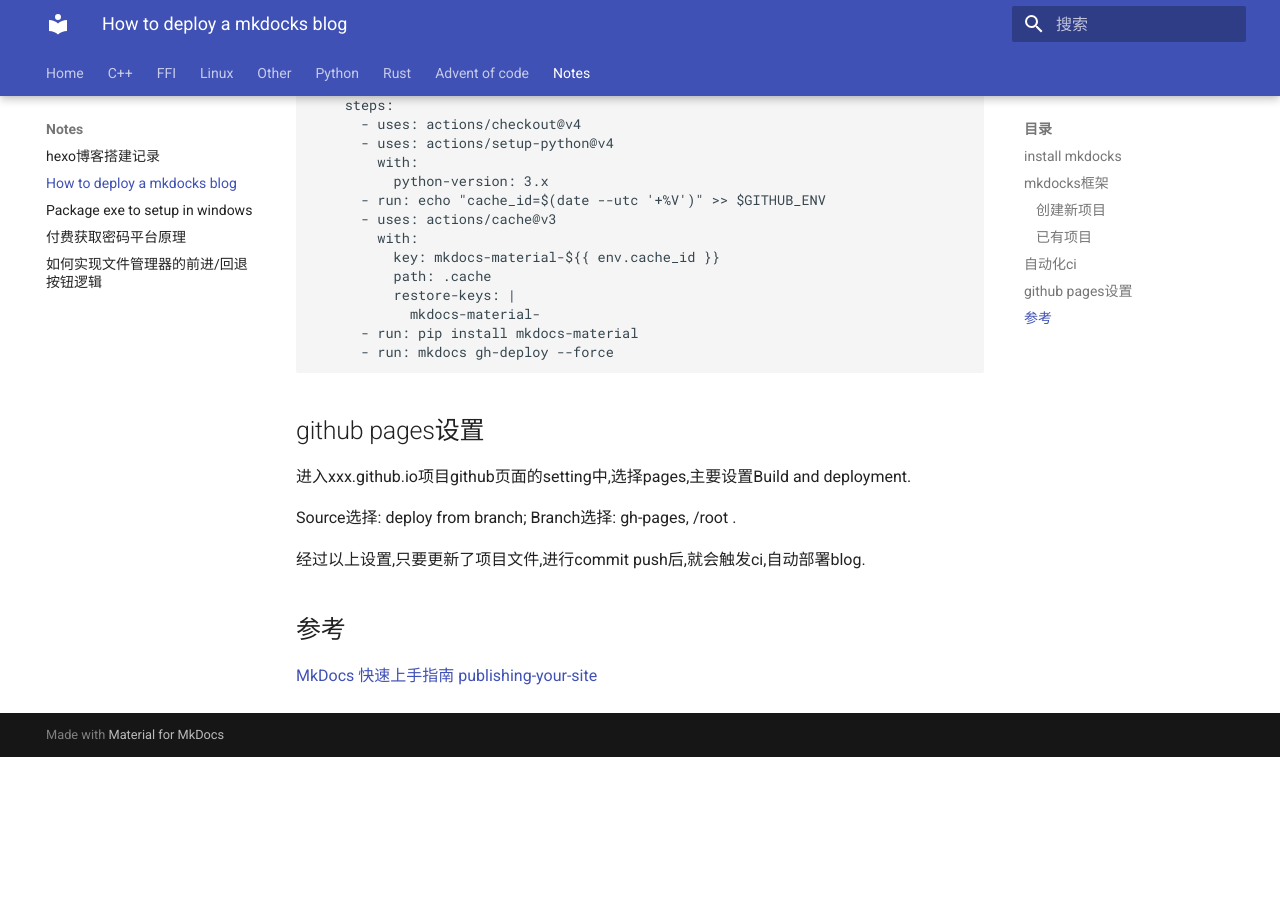
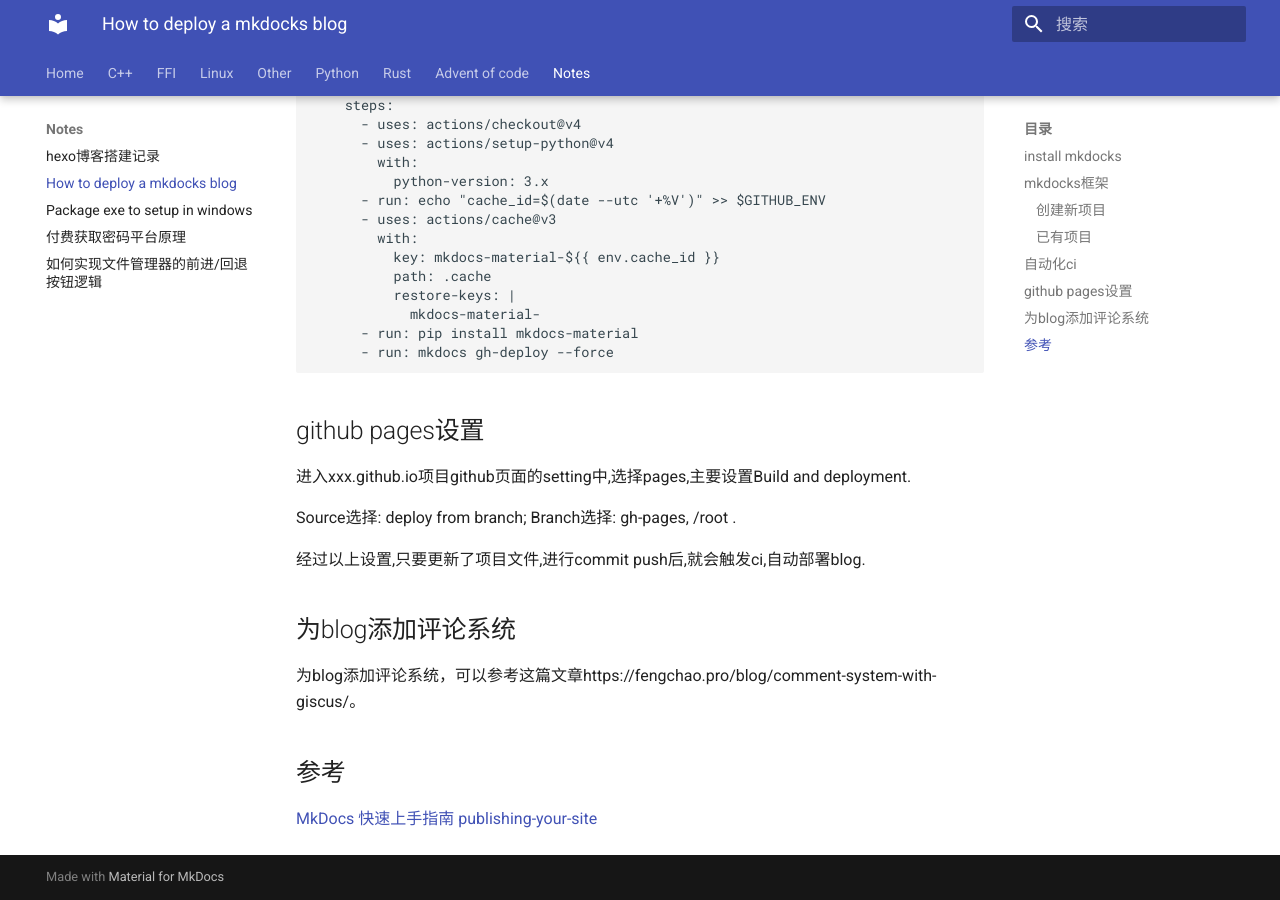
Before and after one commit to KenForever1/KenForever1.github.io, an MkDocs documentation site: the page built from docs/notes/how to deploy a mkdocks blog.md, in a window 1280 px wide and 900 px high, scrolled down 1320 px. Built offline with MkDocs 1.6.1 and Material for MkDocs 9.7.7, drawn with Linux system fonts in a browser that asks for light colours; before the commit the page ends 2077 px from its top, so only the background shows below that.

Commit message:
fix add comments

```diff
--- /dev/null
+++ b/docs/.meta.yml
@@ -0,0 +1 @@
+comments: true
--- a/docs/notes/how to deploy a mkdocks blog.md
+++ b/docs/notes/how to deploy a mkdocks blog.md
@@ -70,6 +70,10 @@ Branch选择: gh-pages, /root .
 
 经过以上设置,只要更新了项目文件,进行commit push后,就会触发ci,自动部署blog.
 
+## 为blog添加评论系统
+
+为blog添加评论系统，可以参考这篇文章https://fengchao.pro/blog/comment-system-with-giscus/。
+
 ## 参考
 [MkDocs 快速上手指南](https://sspai.com/prime/story/mkdocs-primer)
 [publishing-your-site](https://squidfunk.github.io/mkdocs-material/publishing-your-site/#with-github-actions-material-for-mkdocs)
--- a/mkdocs.yml
+++ b/mkdocs.yml
@@ -52,3 +52,4 @@ extra:
 plugins:
   - search
   # - social
+  - meta
```
Also changed, not shown: docs/Rust/在Linux上编译Windows平台的Rust程序.md (+0 -4 lines).
